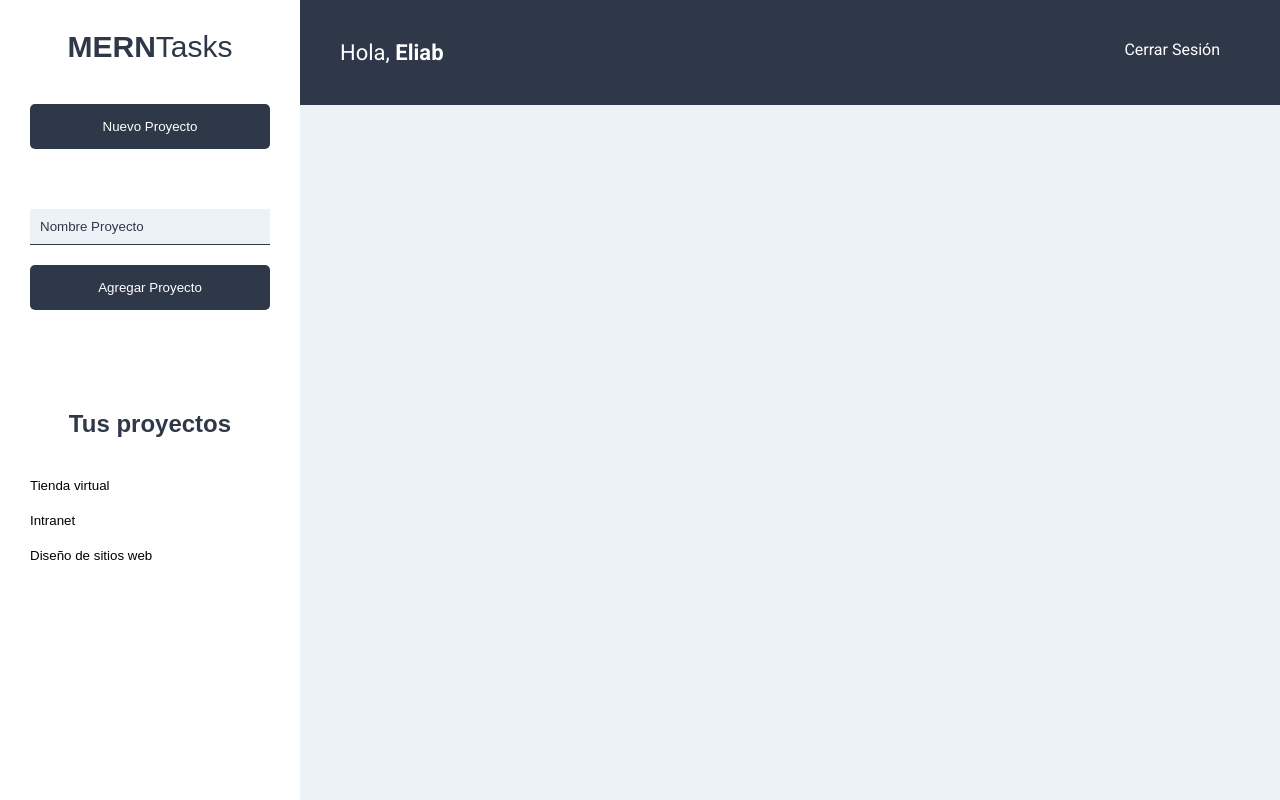
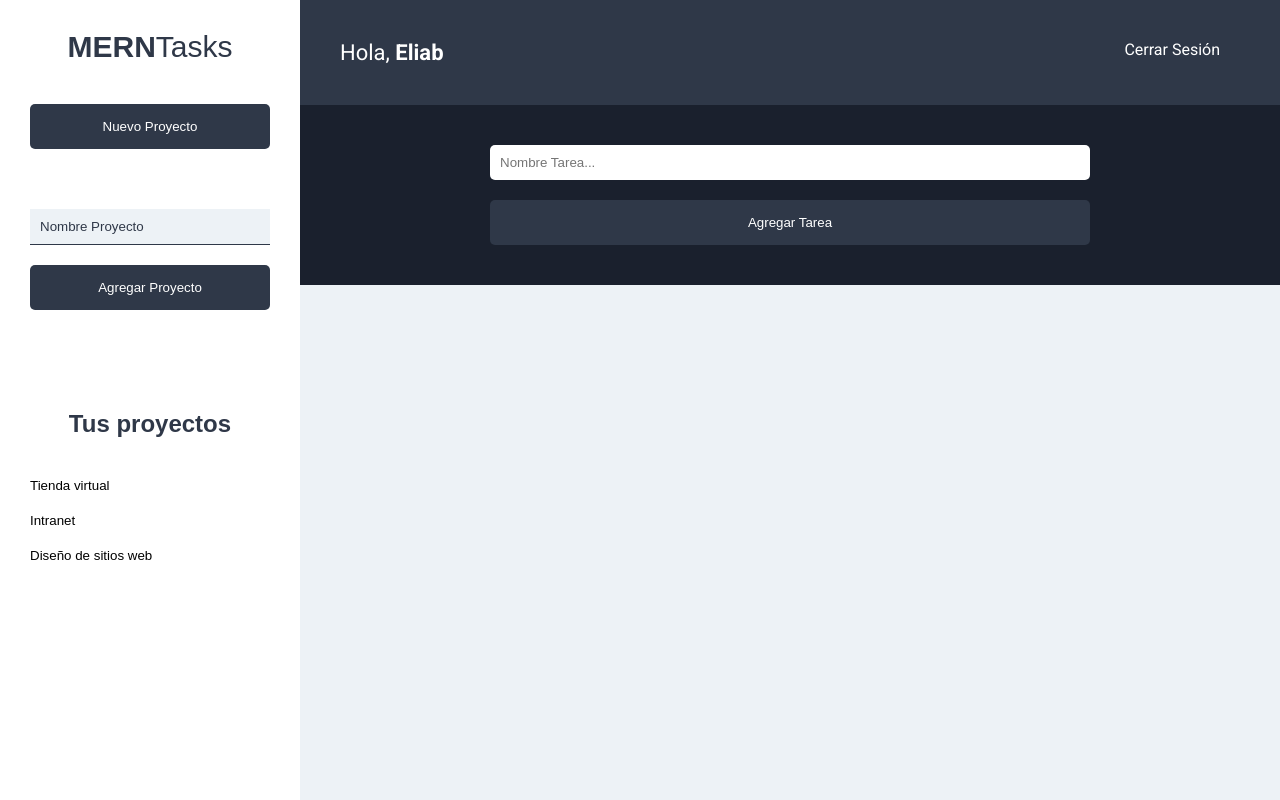
Before and after one commit to EliabLM/gestor-proyectos, a React (Create React App) app in the folder frontend/: page /proyectos in a window 1280 px wide. Built offline with nearby package versions, Linux system fonts and the light colour scheme.

Commit message:
Agrega formulario para crear tareas

```diff
--- a/frontend/src/components/proyectos/Proyectos.js
+++ b/frontend/src/components/proyectos/Proyectos.js
@@ -1,6 +1,7 @@
 import React from 'react';
 import Sidebar from '../layout/Sidebar';
 import Barra from '../layout/Barra';
+import FormTarea from '../tareas/FormTarea';
 
 const Proyectos = () => {
 	return (
@@ -9,6 +10,7 @@
 			<div className="seccion-principal">
 				<Barra />
 				<main>
+					<FormTarea />
 					<div className="contenedor-tareas"></div>
 				</main>
 			</div>
--- /dev/null
+++ b/frontend/src/components/tareas/FormTarea.js
@@ -0,0 +1,27 @@
+import React from 'react';
+
+const FormTarea = () => {
+	return (
+		<div className="formulario">
+			<form>
+				<div className="contenedor-input">
+					<input
+						className="input-text"
+						type="text"
+						placeholder="Nombre Tarea..."
+						name="nombre"
+					/>
+				</div>
+				<div className="contenedor-input">
+					<input
+						className="btn btn-primario btn-submit btn-block"
+						type="submit"
+						value="Agregar Tarea"
+					/>
+				</div>
+			</form>
+		</div>
+	);
+};
+
+export default FormTarea;
```
Also changed, not shown: frontend/src/components/tareas/ListadoTareas.js (added), frontend/src/components/tareas/Tarea.js (added).
